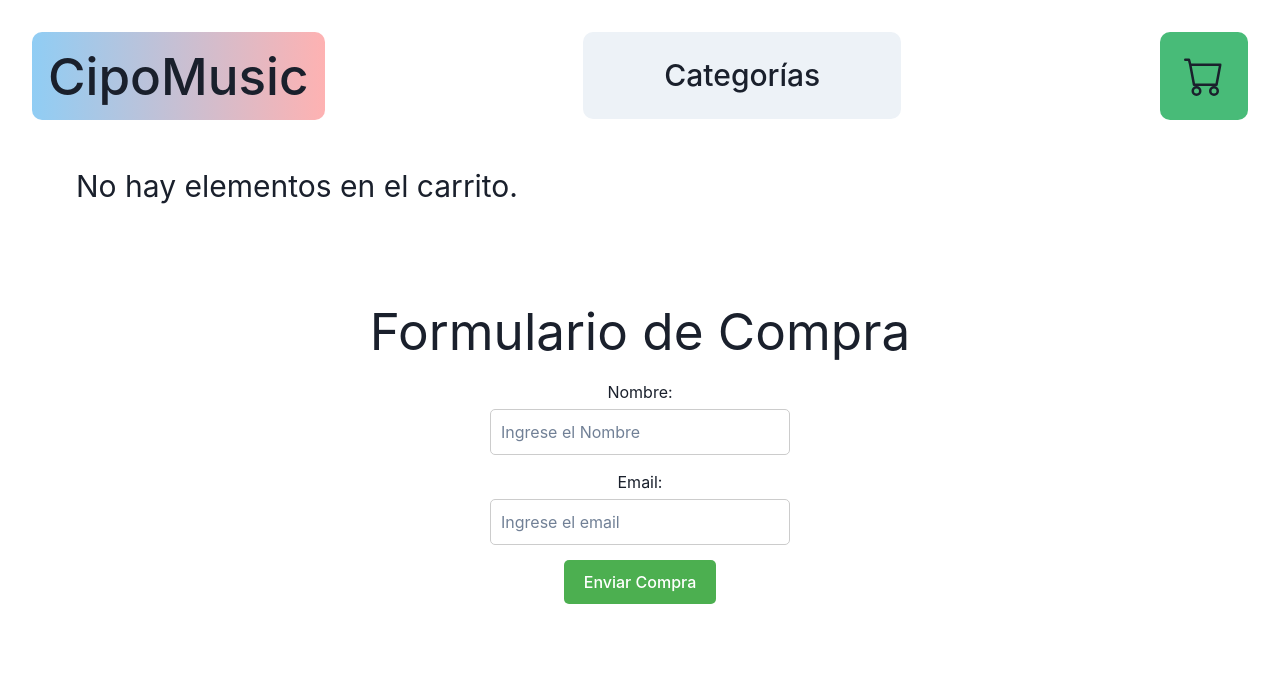
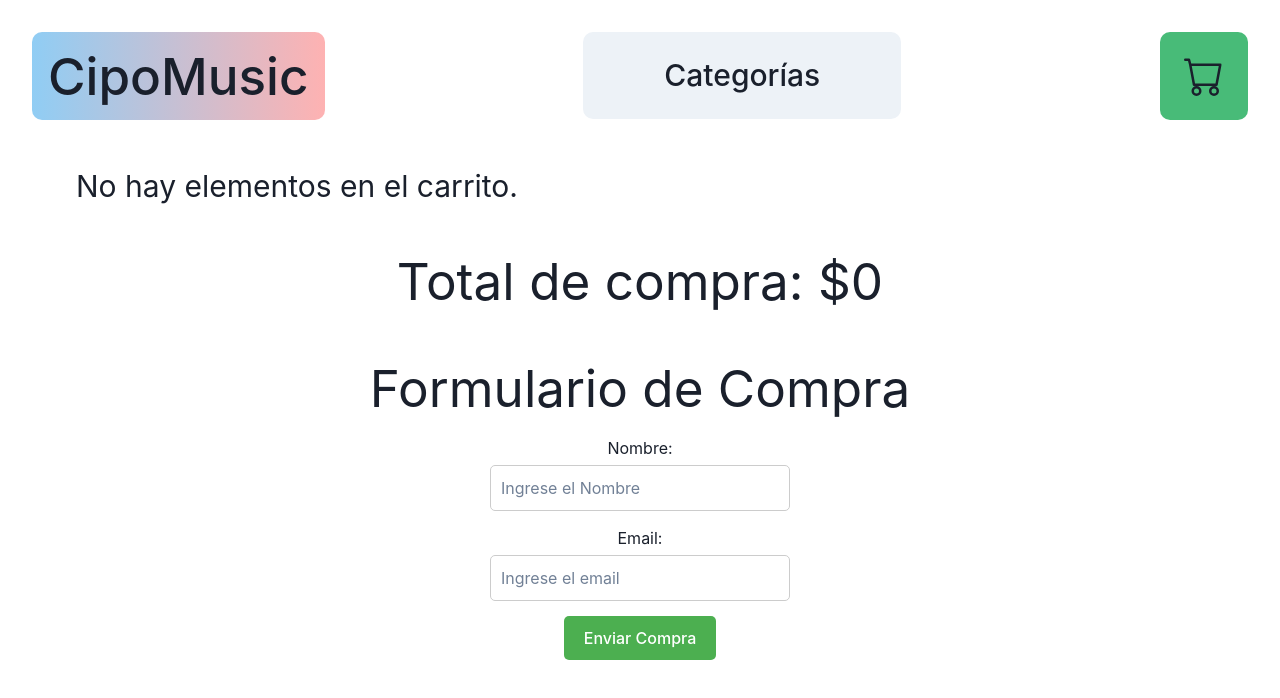
Before and after one commit to Federico1988/fCipolletta-react, a React (Vite) app: page /cart in a window 1280 px wide. Shown: the top 698 px of the page. Built offline with nearby package versions, Linux system fonts and the light colour scheme.

Commit message:
Agrego suma total de compra

```diff
--- a/src/components/Cart.jsx
+++ b/src/components/Cart.jsx
@@ -9,6 +9,14 @@ import { collection, addDoc, getFirestore } from 'firebase/firestore';
 
 export const Cart = () => {
   const { cart,removeAll } = useContext(CartContext);
+  const totalCost = cart.reduce((total, item) => {
+    const itemPrice = parseFloat(item.price);
+    if (!isNaN(itemPrice)) {
+      return total + itemPrice * item.cantidad;
+    } else {
+      return total;
+    }
+  }, 0);
 
   const [nombre, setNombre] = useState("");
   const [email, setEmail] = useState("");
@@ -60,7 +68,8 @@ export const Cart = () => {
             })
           }
         </Wrap>
-      </Box>
+        </Box>
+        <h1>Total de compra: ${totalCost}</h1>
       <div style={{ textAlign: 'center', margin: '50px' }}>
         <h1 style={{ marginBottom: '20px' }}>Formulario de Compra</h1>
         <form
```
